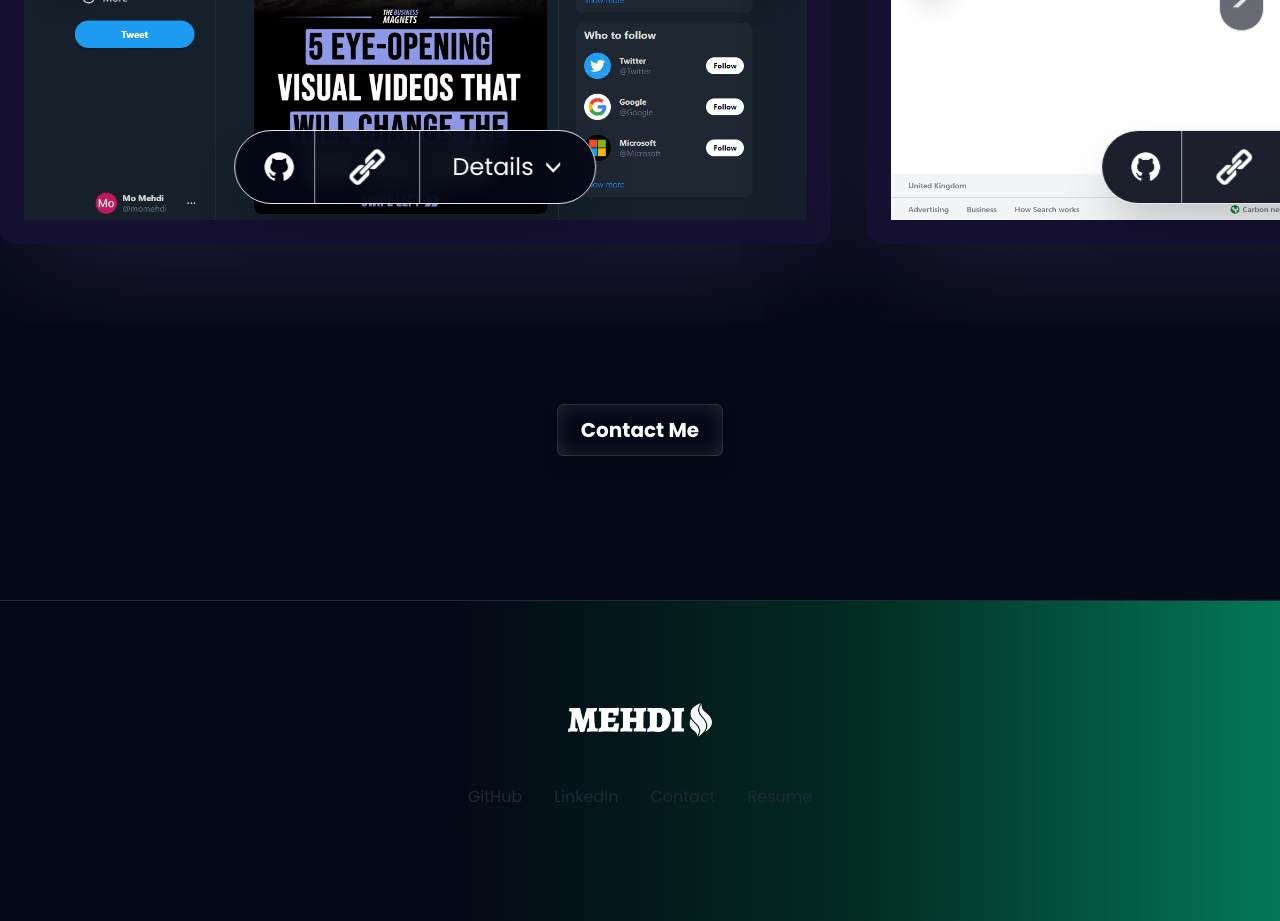
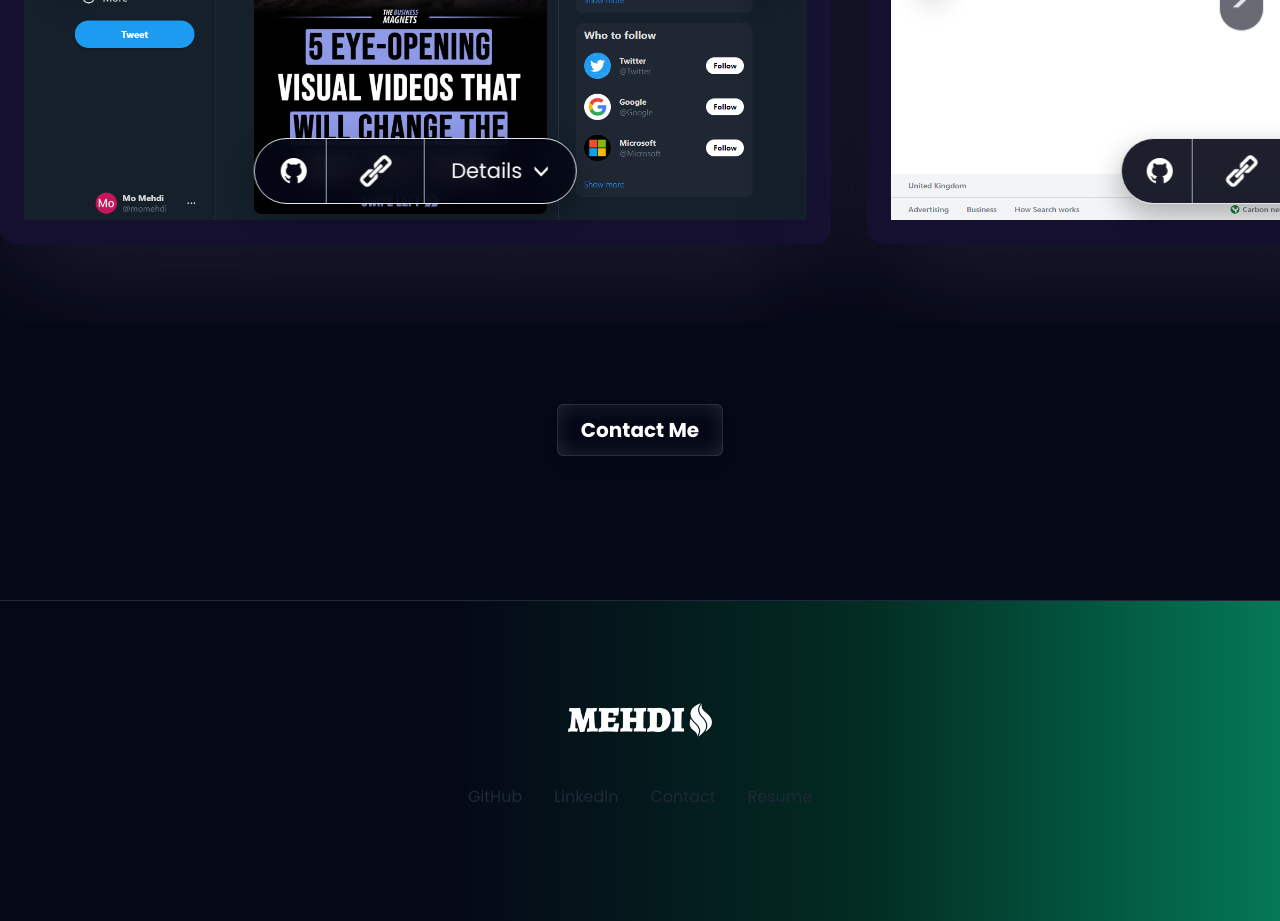
Before and after one commit to liveMehdi/MoMehdi-Portfolio, a React (Vite) app: page / in a window 1280 px wide. Shown: the part 2220-3141 px from the top of the page. Built offline with nearby package versions, Linux system fonts and the light colour scheme.

Commit message:
shadow, resize detail

```diff
--- a/src/components/Works.jsx
+++ b/src/components/Works.jsx
@@ -106,14 +106,15 @@ const ProjectCard = ({
             </div>
           </div>
           <div
-            className="absolute flex bottom-0 left-1/2 mb-[6px] sm:mb-3 lg:mb-4 translate-x-[-50%] card-img_hover lg:space-x-4 bg-primary bg-opacity-90 backdrop-filter backdrop-blur-[12px]
-              border rounded-full border-gray-200 shadow-2xl"
+            className="absolute flex bottom-0 left-1/2 mb-[6px] sm:mb-3 lg:mb-4 translate-x-[-50%]
+            card-img_hover lg:space-x-4 bg-primary bg-opacity-90 backdrop-filter backdrop-blur-[12px]
+              border rounded-full border-gray-200 shadow-2xl detailShadow"
           >
             <div
               onClick={() => window.open(github_link, "_blank")}
               className="
                 shadow-black hover:opacity-70
-              duration-[125] transition w-[3.2rem] h-[3.2rem] lg:w-[4.5rem] lg:h-[4.5rem] ml-[8px]
+              duration-[125] transition w-[3.2rem] h-[3.2rem] lg:w-[4.1rem] lg:h-[4rem] lg:ml-[6px]
               border-r border-gray-400 flex justify-center items-center cursor-pointer"
             >
               <img
@@ -125,8 +126,8 @@ const ProjectCard = ({
             <div
               onClick={() => window.open(direct_link, "_blank")}
               className=" hover:opacity-70
-               lg:w-[4.5rem]  duration-[125]
-              w-[3.2rem] h-[3.2rem] lg:h-[4.5rem]  flex justify-center
+              lg:w-[4.1rem] lg:h-[4rem] duration-[125]
+              w-[3.2rem] h-[3.2rem]   flex justify-center
               items-center cursor-pointer "
             >
               <img
@@ -137,13 +138,13 @@ const ProjectCard = ({
             </div>
             <div
               onClick={() => setDownPress(!downPress)}
-              className={` hidden lg:flex   hover:bg-[#ffffff1d]  px-8 py-3 rounded-r-full
-              border-l border-gray-400  justify-center items-center cursor-pointer text-2xl
+              className={` hidden lg:flex   hover:bg-[#ffffff1d] px-[26px] py-2 rounded-r-full
+              border-l border-gray-400  justify-center items-center cursor-pointer text-2xl text-[21px]
               text-center text-white transition duration-75 z-[100] `}
             >
               Details &nbsp;
               <div
-                className={` transition text-3xl ${
+                className={` transition text-[29px] ${
                   downPress ? "rotate-90 " : "-rotate-90"
                 }`}
               >
--- a/src/index.css
+++ b/src/index.css
@@ -40,6 +40,9 @@
   box-shadow: 0px 0px 300px 1px #915eff3d;
 }
 
+.detailShadow {
+  box-shadow: 0 12px 28px 1px rgba(0, 0, 0, 0.278);
+}
 
 * {
   margin: 0;
```
